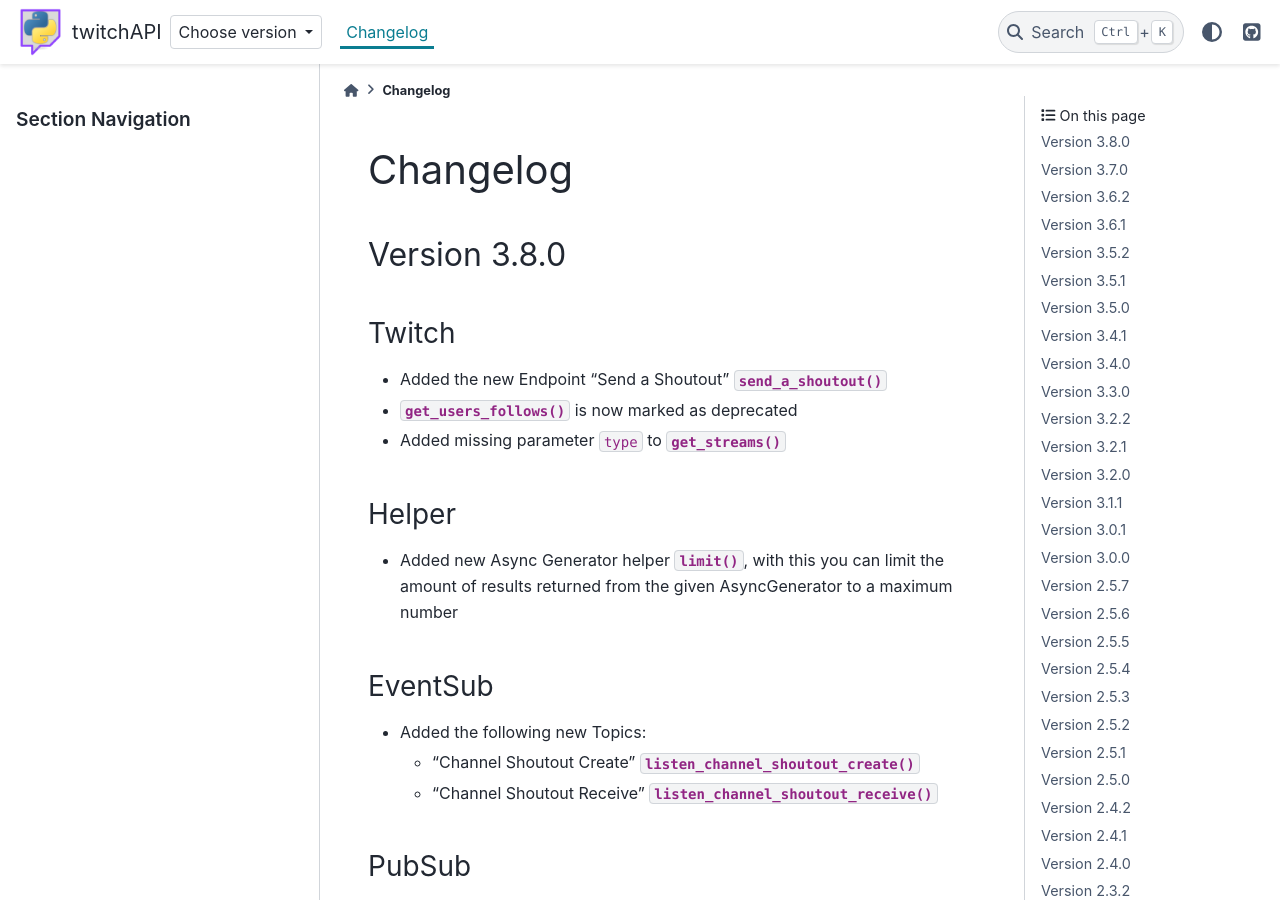
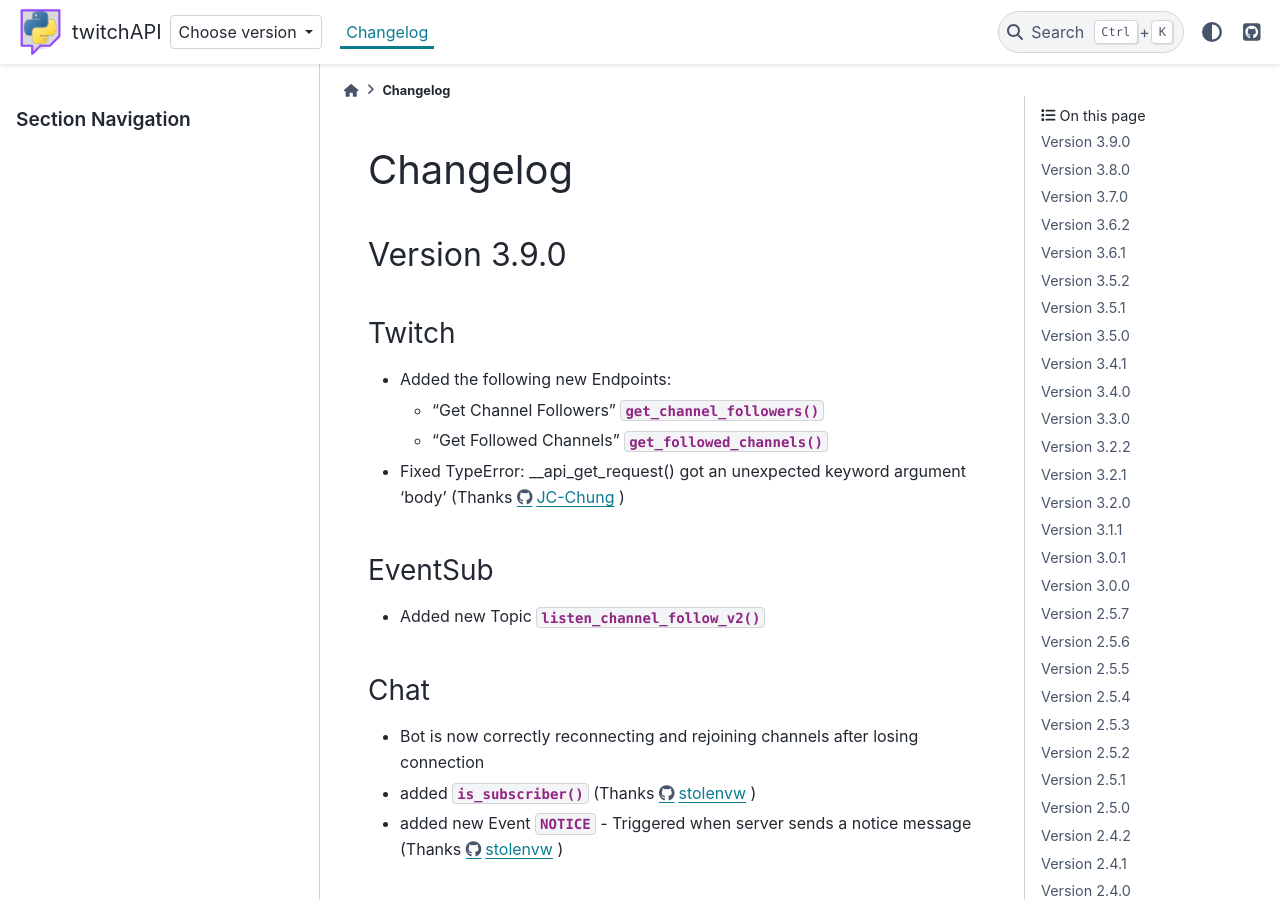
Before and after one commit to Teekeks/pyTwitchAPI, a Sphinx documentation site: the page built from docs/changelog.rst, in a window 1280 px wide and 900 px high. Built offline with Sphinx 7.4.7 and the PyData theme 0.15.4, drawn with Linux system fonts in a browser that asks for light colours; comment, search, counter and statistics services are not loaded.

Commit message:
Bump Version to 3.9.0

```diff
--- a/docs/_static/switcher.json
+++ b/docs/_static/switcher.json
@@ -5,7 +5,7 @@
     "url": "https://pytwitchapi.readthedocs.io/en/latest/"
   },
   {
-    "name": "3.8.0 (stable)",
+    "name": "3.9.0 (stable)",
     "version": "stable",
     "url": "https://pytwitchapi.readthedocs.io/en/stable/"
   },
--- a/docs/changelog.rst
+++ b/docs/changelog.rst
@@ -2,6 +2,33 @@
 
 Changelog
 =========
+
+****************
+Version 3.9.0
+****************
+
+Twitch
+------
+
+- Added the following new Endpoints:
+
+  - "Get Channel Followers" :const:`~twitchAPI.twitch.Twitch.get_channel_followers()`
+  - "Get Followed Channels" :const:`~twitchAPI.twitch.Twitch.get_followed_channels()`
+
+- Fixed TypeError: __api_get_request() got an unexpected keyword argument 'body' (Thanks https://github.com/JC-Chung )
+
+EventSub
+--------
+
+- Added new Topic :const:`~twitchAPI.eventsub.EventSub.listen_channel_follow_v2()`
+
+Chat
+----
+
+- Bot is now correctly reconnecting and rejoining channels after losing connection
+- added :const:`~twitchAPI.chat.Chat.is_subscriber()` (Thanks https://github.com/stolenvw )
+- added new Event :const:`~twitchAPI.types.ChatEvent.NOTICE` - Triggered when server sends a notice message (Thanks https://github.com/stolenvw )
+
 
 ****************
 Version 3.8.0
--- a/twitchAPI/__init__.py
+++ b/twitchAPI/__init__.py
@@ -4,6 +4,6 @@
 from .oauth import UserAuthenticator
 from .chat import Chat
 
-VERSION = (3, 8, 0)
+VERSION = (3, 9, 0)
 
-__version__ = '3.8.0'
+__version__ = '3.9.0'
```
